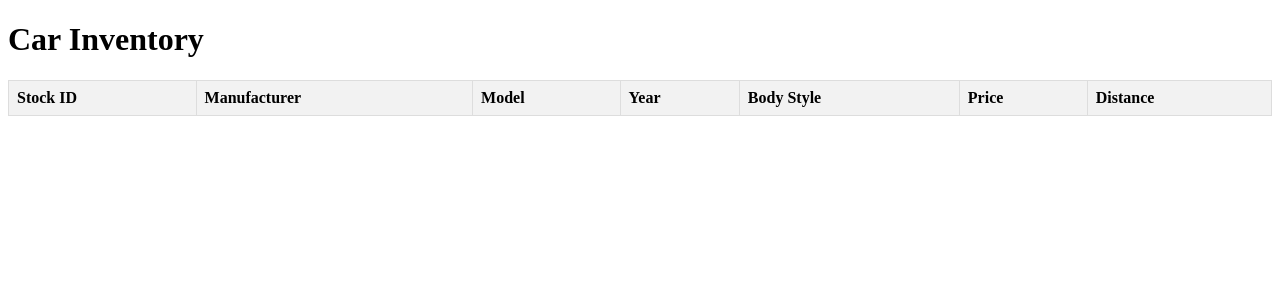
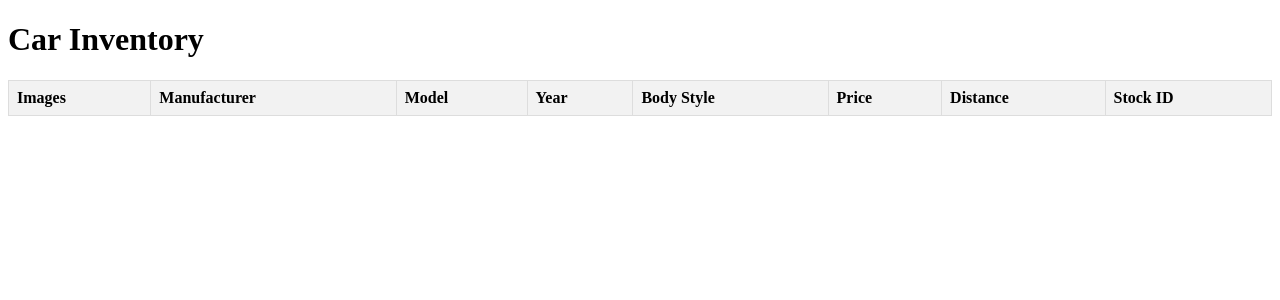
Before and after one commit to bblackie/rc-y12-tsou-app, a Flask app: template templates/contents.html in a window 1280 px wide. Shown: the part 26-326 px from the top of the page. Run offline with Flask 3, Linux system fonts and the light colour scheme; the template is opened without the code that fills it, so the values that code supplies are empty.

Commit message:
1.19.52 Table rearangement

```diff
--- a/templates/contents.html
+++ b/templates/contents.html
@@ -29,26 +29,27 @@
     <table>
         <thead>
             <tr>
-                <th>Stock ID</th>
+                <th>Images</th>
                 <th>Manufacturer</th>
                 <th>Model</th>
                 <th>Year</th>
                 <th>Body Style</th>
                 <th>Price</th>
                 <th>Distance</th>
+                <th>Stock ID</th>
             </tr>
         </thead>
         <tbody>
             {% for item in results %}
             <tr>
                 <td><img src="{{ item[7] }}" alt="Car Image" style="width:200px;height:auto;"></td>
-                <td>{{ item[0] }}</td> <!-- stock ID -->
                 <td>{{ item[1] }}</td> <!-- manufacturer name -->
                 <td>{{ item[2] }}</td> <!-- model name -->
                 <td>{{ item[3] }}</td> <!-- year -->
                 <td>{{ item[4] }}</td> <!-- body style -->
                 <td>{{ item[5] }}</td> <!-- car price -->
                 <td>{{ item[6] }}</td> <!-- distance -->
+                <td>{{ item[0] }}</td> <!-- stock ID -->
             </tr>
             {% endfor %}
         </tbody>
```
